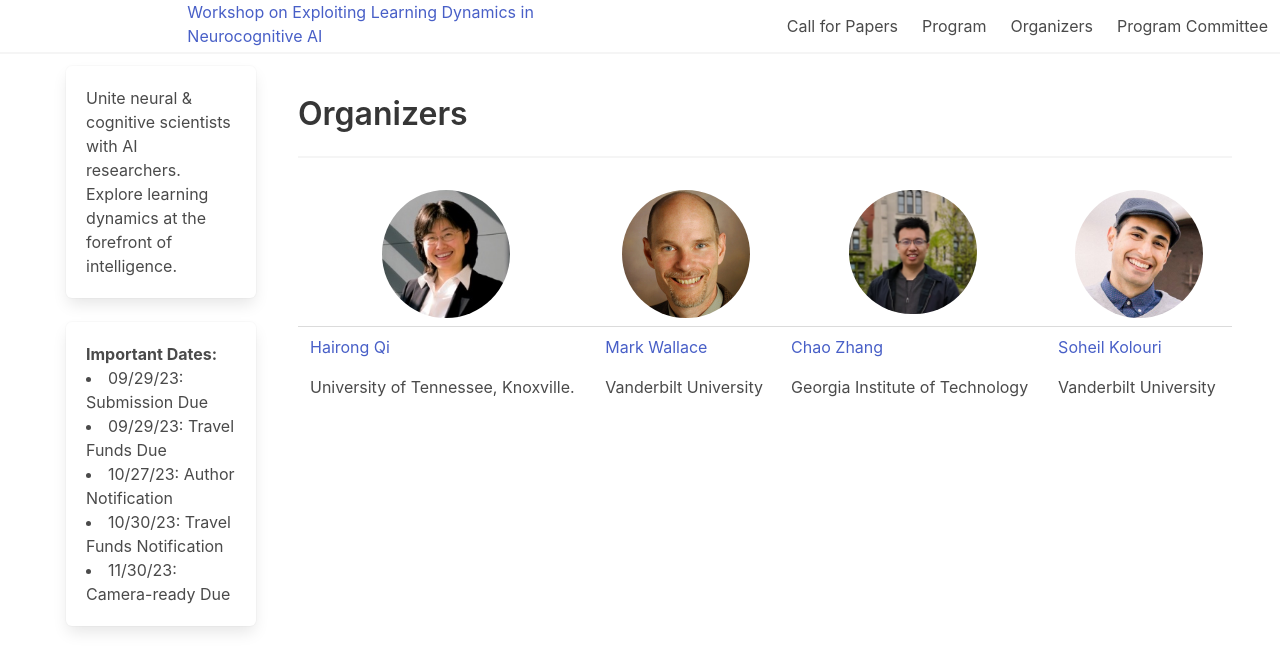
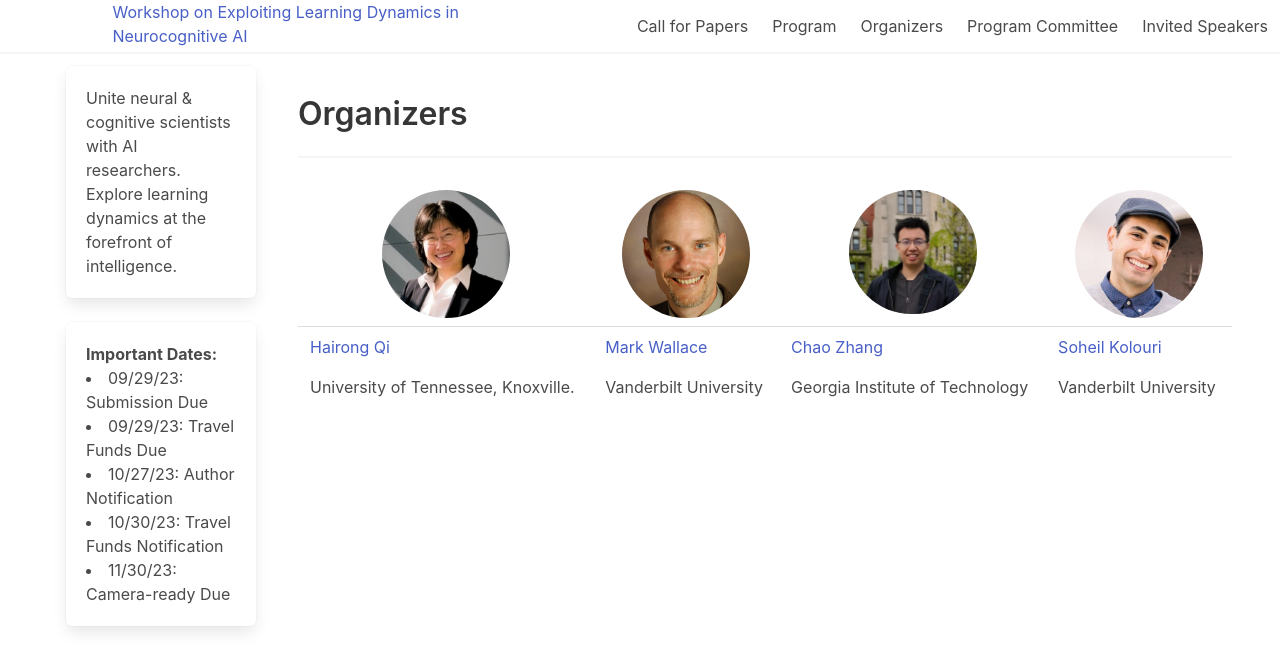
Before and after one commit to aicip/aicip.github.io, a plain HTML site: page organizer.htm in a window 1280 px wide. Drawn offline with nearby package versions, Linux system fonts and the light colour scheme.

Commit message:
Update organizer.htm

```diff
--- a/organizer.htm
+++ b/organizer.htm
@@ -39,6 +39,10 @@
 
     <a class="navbar-item" href="committee.htm">
       Program Committee
+    </a>
+
+     <a class="navbar-item" href="speaker.htm">
+      Invited Speakers
     </a>
   </div>
 </nav>
```
